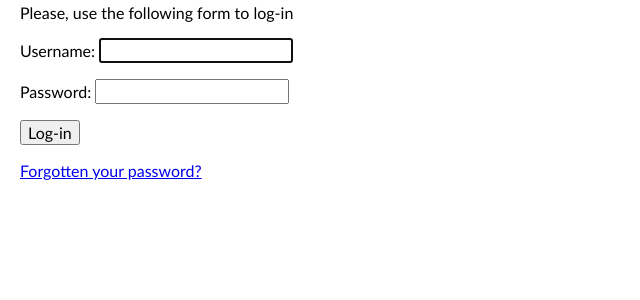
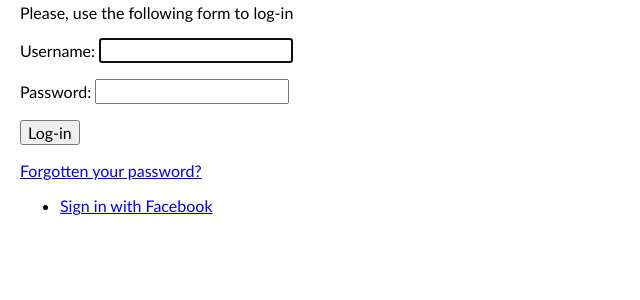
Before and after one commit to AlvinWong7896/socialWebsite, a Django app: page /account/login/ in a window 1280 px wide. Shown: the part 137-437 px from the top of the page, without its empty margins (0-640 px from the left). Run offline with Django 4.2, Linux system fonts and the light colour scheme.

Commit message:
include sign in with Facebook

```diff
--- a/account/templates/registration/login.html
+++ b/account/templates/registration/login.html
@@ -21,4 +21,13 @@
         </form>
         <p><a href="{% url 'password_reset' %}">Forgotten your password?</a></p>
     </div>
+
+    <div class="social">
+        <ul>
+            <li class="facebook">
+                <a href="{% url 'social:begin' 'facebook' %}">Sign in with Facebook</a>
+            </li>
+        </ul>
+    </div>
+
 {% endblock %}
--- a/bookmarks/settings.py
+++ b/bookmarks/settings.py
@@ -41,7 +41,6 @@
     "django.contrib.staticfiles",
     "social_django",
     "django_extensions",
-    "sslserver",
 ]
 
 MIDDLEWARE = [
@@ -147,6 +146,11 @@
 AUTHENTICATION_BACKENDS = {
     "django.contrib.auth.backends.ModelBackend",
     "account.authentication.EmailAuthBackend",
+    "social_core.backends.facebook.FacebookOAuth2",
 }
 
 ALLOWED_HOSTS = ["mysite.com", "localhost", "127.0.0.1"]
+
+SOCIAL_AUTH_FACEBOOK_KEY = "1017992396164765"  # Facebook App ID
+SOCIAL_AUTH_FACEBOOK_SECRET = "8cadcb134d19e64259b7d6c34a7b1c2d"  # Facebook App Secret
+SOCIAL_AUTH_FACEBOOK_SCOPE = "email"
```
Also changed, not shown: 4 other files.
